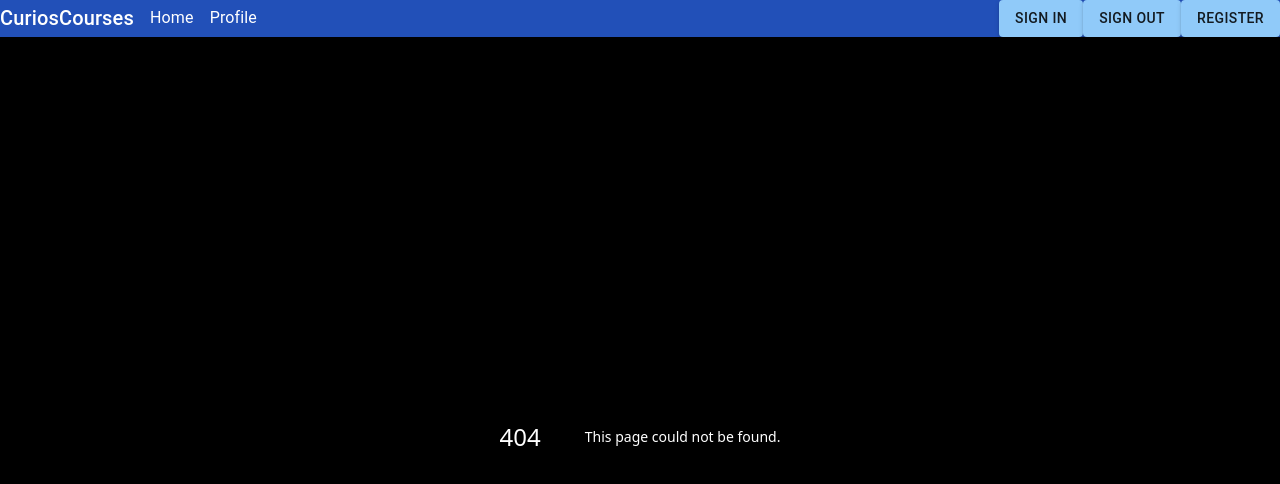
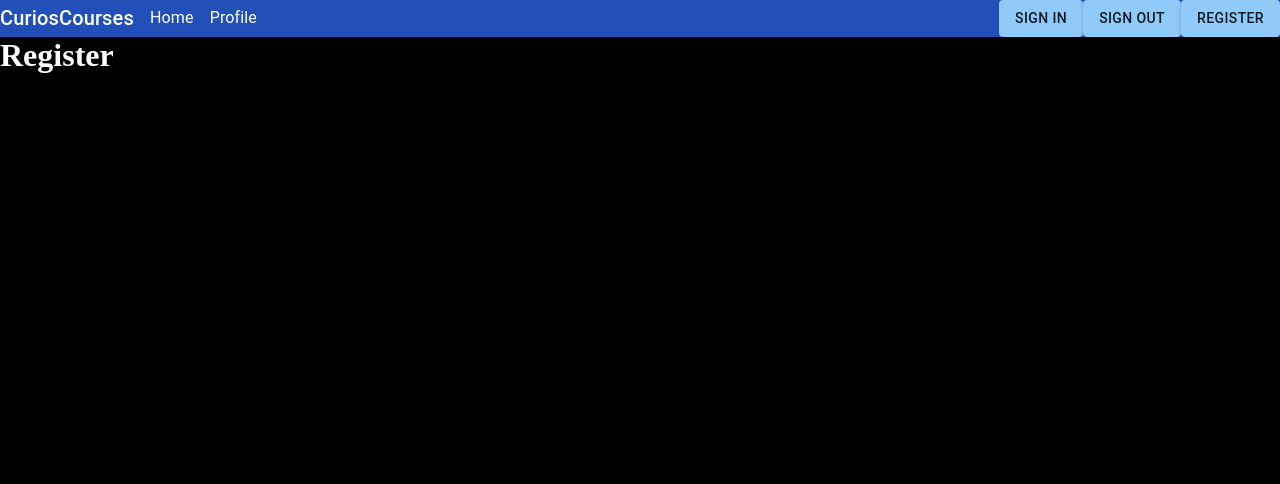
Before and after one commit to SaraYaraghtala/e-learning, a Next.js app: page /register in a window 1280 px wide. Before the commit this address had no page. Shown: the top 484 px of the page. Built offline with nearby package versions, Linux system fonts and the light colour scheme.

Commit message:
create new pages for logout profile and register

```diff
--- /dev/null
+++ b/app/profile/page.tsx
@@ -0,0 +1,5 @@
+const ProfilePage = () => {
+  return <h1> Profile</h1>;
+};
+
+export default ProfilePage;
--- /dev/null
+++ b/app/register/page.tsx
@@ -0,0 +1,9 @@
+import React from 'react';
+
+const RegisterPage = () => {
+    return (
+        <h1>Register</h1>
+    );
+};
+
+export default RegisterPage;
```
Also changed, not shown: app/logout/page.tsx (added, +9 -0 lines).
